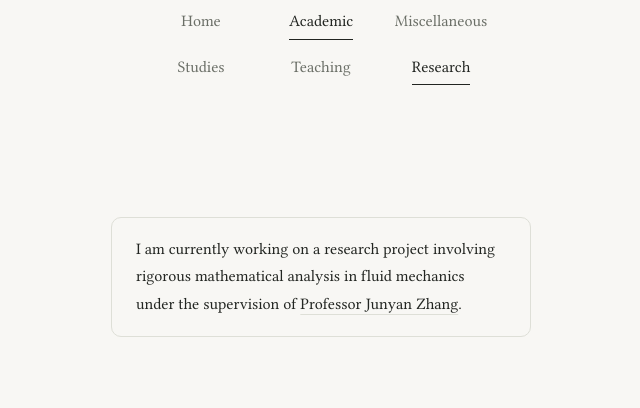
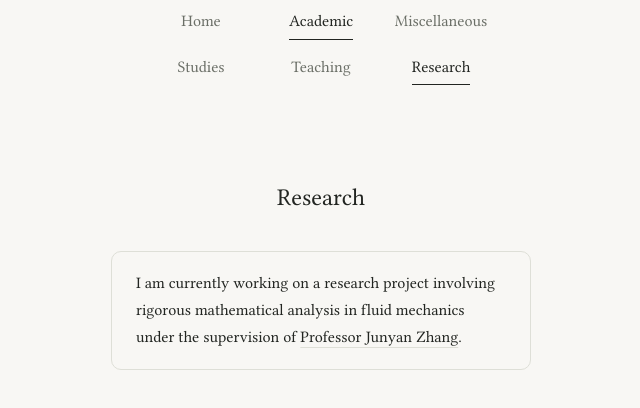
Before and after one commit to boruihu/boruihu.github.io, a plain HTML site: page academic.html in a window 1280 px wide. Both pictures are taken after a click on the button "Research". Shown: the part 74-482 px from the top of the page, without its empty margins (319-959 px from the left). Drawn offline with Linux system fonts and the light colour scheme.

Commit message:
Add Research section heading

```diff
--- a/academic.html
+++ b/academic.html
@@ -28,6 +28,7 @@
       </header>
       <main class="page" id="main" tabindex="-1">
         <section id="research-panel" class="academic-panel" aria-label="Research" hidden>
+          <h1 class="page-title">Research</h1>
           <div class="study-list studies-list">
             <div class="study-item study-detail">
               <p>I am currently working on a research project involving rigorous mathematical analysis in fluid mechanics under the supervision of <span class="book-title"><a href="https://www.zhangjy9610.me/">Professor Junyan Zhang</a></span>.</p>
```
